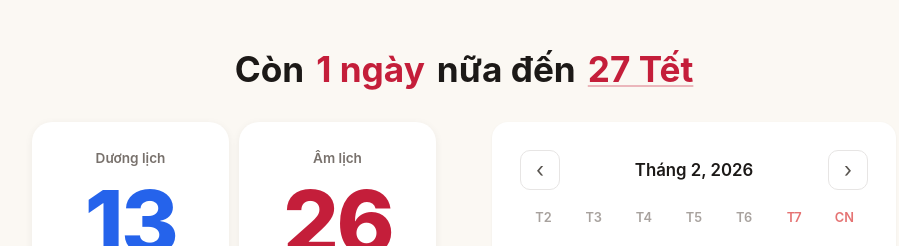
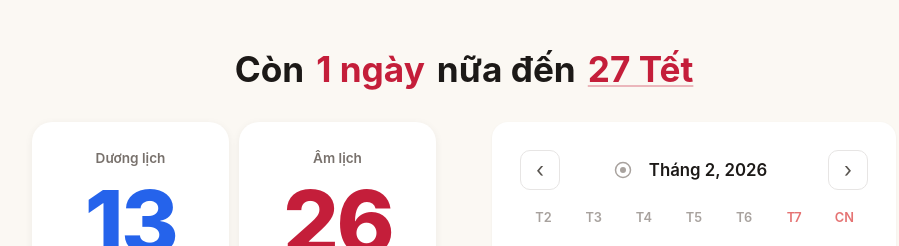
Before and after one commit to thethongngu/amlich, a SvelteKit app: page / in a window 1280 px wide. Shown: the top 246 px of the page, without its empty margins (176-1075 px from the left). Built offline with nearby package versions, Linux system fonts and the light colour scheme.

Commit message:
add back to today button in calendar card

```diff
--- a/src/routes/+page.svelte
+++ b/src/routes/+page.svelte
@@ -176,6 +176,24 @@
             <button class="nav-btn" onclick={prevMonth} aria-label="Tháng trước"
                 >&lsaquo;</button
             >
+            <div class="cal-center">
+                <button
+                    class="go-today-btn"
+                    onclick={goToday}
+                    title="Quay về hôm nay"
+                    aria-label="Quay về hôm nay"
+                >
+                    <svg width="18" height="18" viewBox="0 0 18 18" fill="none">
+                        <circle
+                            cx="9"
+                            cy="9"
+                            r="7.5"
+                            stroke="currentColor"
+                            stroke-width="1.5"
+                        />
+                        <circle cx="9" cy="9" r="3" fill="currentColor" />
+                    </svg>
+                </button>
                 <div class="cal-title-wrap">
                     <button class="cal-title" onclick={toggleMonthPicker}>
                         Tháng {calMonth}, {calYear}
@@ -193,6 +211,7 @@
                             {/each}
                         </div>
                     {/if}
+                </div>
             </div>
             <button class="nav-btn" onclick={nextMonth} aria-label="Tháng sau"
                 >&rsaquo;</button
@@ -500,6 +519,32 @@
         background: #c41e3a;
         color: #fff;
         font-weight: 600;
+    }
+
+    .cal-center {
+        display: flex;
+        align-items: center;
+        gap: 0;
+    }
+
+    .go-today-btn {
+        display: flex;
+        align-items: center;
+        justify-content: center;
+        width: 28px;
+        height: 28px;
+        border-radius: 50%;
+        border: none;
+        background: none;
+        cursor: pointer;
+        color: #a8a29e;
+        padding: 0;
+        transition: color 0.15s;
+        touch-action: manipulation;
+    }
+
+    .go-today-btn:hover {
+        color: #c41e3a;
     }
 
     .nav-btn {
```
Lines whose indentation alone changed are shown as unchanged.
